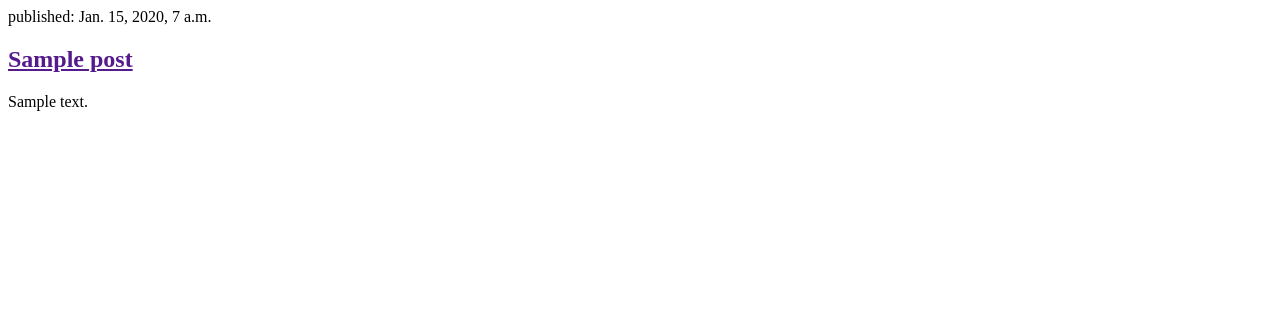
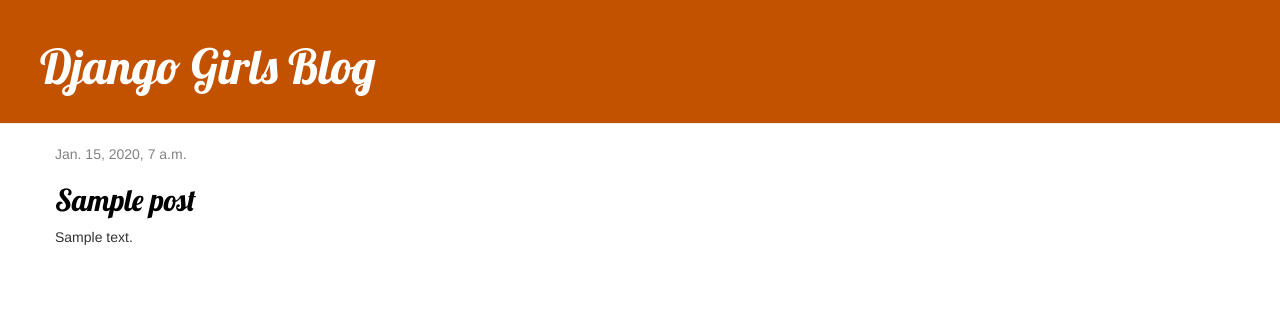
Before and after one commit to davicarv13/my-first-blog, a Django app: page / in a window 1280 px wide. Shown: the top 316 px of the page. Run offline with Django 3.2, Linux system fonts and the light colour scheme; tables that the repository leaves empty hold one stand-in row (values such as "Sample post"); some libraries are stand-ins or nearby versions.

Commit message:
Added view and template for detailed blog post as well as CSS for the site.

```diff
--- /dev/null
+++ b/blog/static/blog/css/blog.css
@@ -0,0 +1,51 @@
+h1 a, h2 a {
+    color: orange;
+    font-family: 'Lobster'
+}
+
+.page-header {
+    background-color: #C25100;
+    margin-top: 0;
+    padding: 20px 20px 20px 40px;
+}
+
+.page-header h1, .page-header h1 a, .page-header h1 a:visited, .page-header h1 a:active {
+    color: #ffffff;
+    font-size: 36pt;
+    text-decoration: none;
+}
+
+.content {
+    margin-left: 40px;
+}
+
+h1, h2, h3, h4 {
+    font-family: 'Lobster', cursive;
+}
+
+.date {
+    color: #828282;
+}
+
+.save {
+    float: right;
+}
+
+.post-form textarea, .post-form input {
+    width: 100%;
+}
+
+.top-menu, .top-menu:hover, .top-menu:visited {
+    color: #ffffff;
+    float: right;
+    font-size: 26pt;
+    margin-right: 20px;
+}
+
+.post {
+    margin-bottom: 70px;
+}
+
+.post h2 a, .post h2 a:visited {
+    color: #000000;
+}
--- /dev/null
+++ b/blog/templates/blog/base.html
@@ -0,0 +1,23 @@
+{% load static %}
+<html>
+<head>
+        <title>Blog Django Girls</title>
+        <link rel="stylesheet" href="//maxcdn.bootstrapcdn.com/bootstrap/3.2.0/css/bootstrap.min.css">
+        <link rel="stylesheet" href="//maxcdn.bootstrapcdn.com/bootstrap/3.2.0/css/bootstrap-theme.min.css">
+        <link rel="stylesheet" href="{% static 'blog/css/blog.css' %}">
+        <link href="//fonts.googleapis.com/css?family=Lobster&subset=latin,latin-ext" rel="stylesheet" type="text/css">
+</head>
+    <body>
+        <div class="page-header">
+            <h1><a href="/">Django Girls Blog</a></h1>
+        </div>
+        <div class="content container">
+            <div class="row">
+                <div class="col-md-8">
+                {% block content %}
+                {% endblock %}
+                </div>
+            </div>
+        </div>
+    </body>
+</html>
--- a/blog/templates/blog/post_list.html
+++ b/blog/templates/blog/post_list.html
@@ -1,14 +1,13 @@
-<html>
-    <head>
-        <title>Blog Django Girls</title>
-    </head>
-    <body>
-        {% for post in posts %}
-            <div>
-                <p>published: {{ post.published_date }}</p>
-                <h2><a href="">{{ post.title }}</a></h2>
-                <p>{{ post.text|linebreaksbr }}</p>
+{% extends 'blog/base.html' %}
+
+{% block content %}
+    {% for post in posts %}
+        <div class="post">
+            <div class="date">
+                {{ post.published_date }}
             </div>
-        {% endfor %}
-    </body>
-</html>
+            <h2><a href="{% url 'post_detail' pk=post.pk %}">{{ post.title }}</a></h2>
+            <p>{{ post.text|linebreaksbr }}</p>
+        </div>
+    {% endfor %}
+{% endblock %}
--- a/blog/urls.py
+++ b/blog/urls.py
@@ -3,4 +3,5 @@ from . import views
 
 urlpatterns = [
     path('', views.post_list, name='post_list'),
+    path('post/<int:pk>/', views.post_detail, name="post_detail")
 ]
--- a/blog/views.py
+++ b/blog/views.py
@@ -1,4 +1,4 @@
-from django.shortcuts import render
+from django.shortcuts import render, get_object_or_404
 from .models import Post
 from django.utils import timezone
 
@@ -7,3 +7,7 @@ from django.utils import timezone
 def post_list(request):
 	posts = Post.objects.filter(published_date__lte=timezone.now()).order_by('published_date')
 	return render(request, 'blog/post_list.html', {"posts":posts})
+
+def post_detail(request, pk):
+	post = get_object_or_404(Post, pk=pk)
+	return render(request, 'blog/post_detail.html', {'post': post})
--- a/mysite/settings.py
+++ b/mysite/settings.py
@@ -23,7 +23,7 @@ BASE_DIR = os.path.dirname(os.path.dirname(os.path.abspath(__file__)))
 SECRET_KEY = '*z)3nr959igy4n&e^4o=4l)l7xu5wx1#8lj7j5l8r_p1fqn%jy'
 
 # SECURITY WARNING: don't run with debug turned on in production!
-DEBUG = False
+DEBUG = True
 
 ALLOWED_HOSTS = ['127.0.0.1', 'pythonanywhere.com']
 
```
Also changed, not shown: blog/templates/blog/post_detail.html (added, +13 -0 lines).
